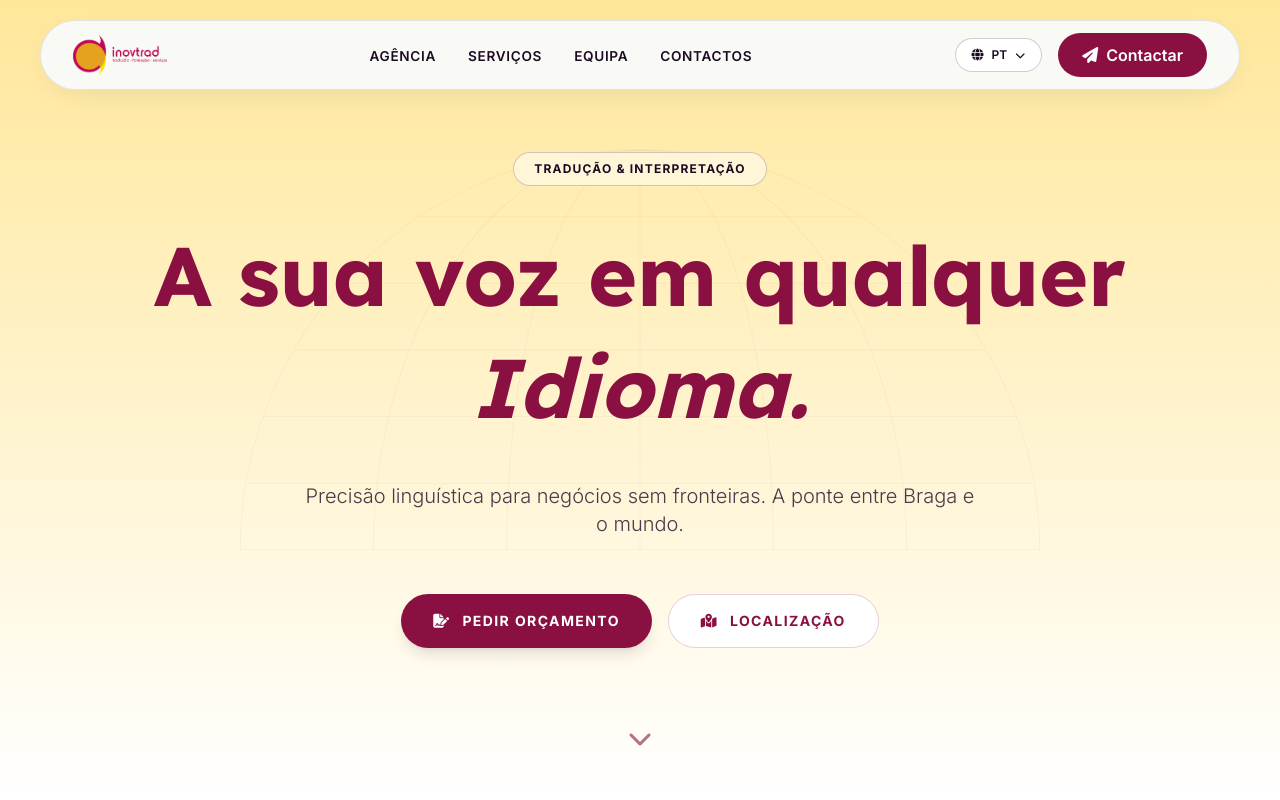
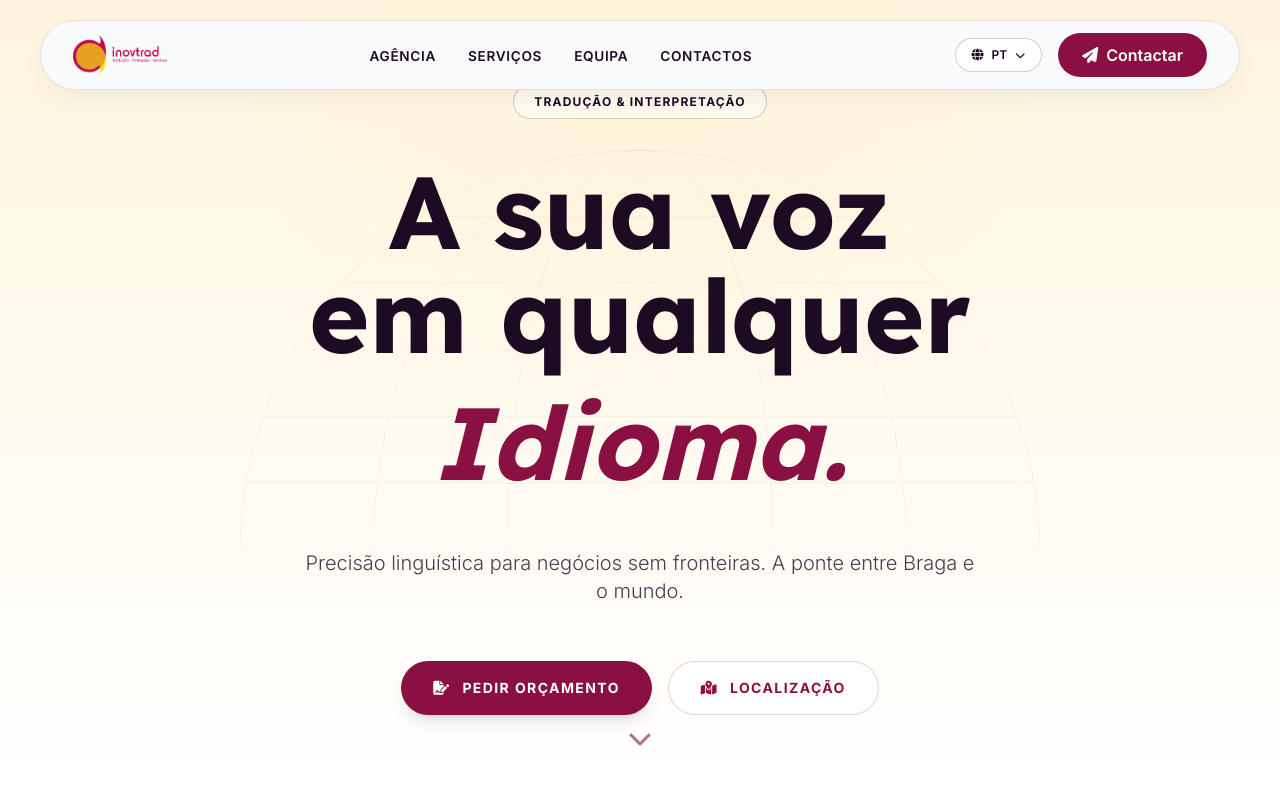
Before and after one commit to hundpress/inovtrad, a plain HTML site: page index.html in a window 1280 px wide. Shown: the top 800 px of the page. Drawn offline with nearby package versions, Linux system fonts and the light colour scheme.

Commit message:
Update style.css

```diff
--- a/style.css
+++ b/style.css
@@ -69,7 +69,10 @@
     @media (min-width: 768px) { section { padding: 80px 40px; } }
     .reveal { opacity: 0; transform: translateY(30px); }
 
-    #hero { min-height: 100vh; display: flex; flex-direction: column; justify-content: center; align-items: center; text-align: center; background: linear-gradient(180deg, #ffe79a 0%, var(--c-tertiary) 100%); }
+    #hero { min-height: 100vh; display: flex; flex-direction: column; justify-content: center; align-items: center; text-align: center; background: radial-gradient(circle at top, rgba(255, 245, 215, 0.85), transparent 42%), linear-gradient(180deg, rgba(255, 244, 220, 0.95) 0%, var(--c-tertiary) 100%); }
+
+    #hero .f-display { font-size: clamp(3.5rem, 8vw, 6.5rem); line-height: 1.02; }
+    #hero-static { color: var(--c-secondary); }
 
     .title-wrapper {
       display: inline-grid;
@@ -78,7 +81,7 @@
       justify-items: center;
       height: 1.3em;
       overflow: hidden;
-      color: var(--c-primary);
+      color: var(--accent);
     }
     .title-item {
       grid-column: 1;
@@ -87,6 +90,7 @@
       transform: translateY(100%);
       font-style: italic;
       white-space: nowrap;
+      color: var(--accent);
     }
 
     .mask-edges { mask-image: linear-gradient(to right, transparent, black 15%, black 85%, transparent); -webkit-mask-image: linear-gradient(to right, transparent, black 15%, black 85%, transparent); }
```
